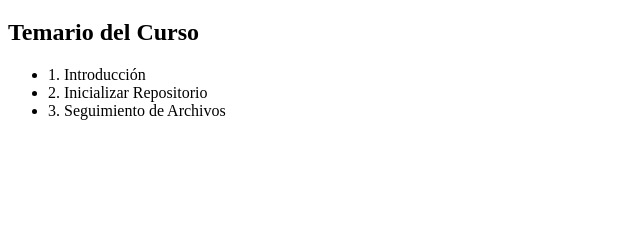
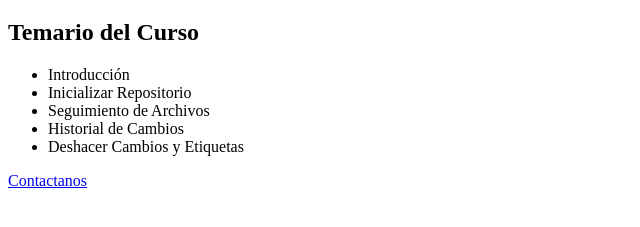
Before and after one commit to andreyAlvaradoM/proyecto, a plain HTML site: page index.html in a window 1280 px wide. Shown: the part 61-288 px from the top of the page, without its empty margins (0-640 px from the left). Drawn offline with Linux system fonts and the light colour scheme.

Commit message:
Se actualizó temario Se agregó página de Contacto.

```diff
--- a/index.html
+++ b/index.html
@@ -12,12 +12,13 @@
     <h2>Temario del Curso</h2>
 
     <ul>
-        <li>1. Introducción</li>
-        <li>2. Inicializar Repositorio</li>
-        <li>3. Seguimiento de Archivos</li>
-
+        <li>Introducción</li>
+        <li>Inicializar Repositorio</li>
+        <li>Seguimiento de Archivos</li>
+        <li>Historial de Cambios</li>
+        <li>Deshacer Cambios y Etiquetas</li>
     </ul>
-
+<a href="Contacto.html">Contactanos</a>
 
 </body>
 
```
Also changed, not shown: Contacto.html (added, +14 -0 lines).
